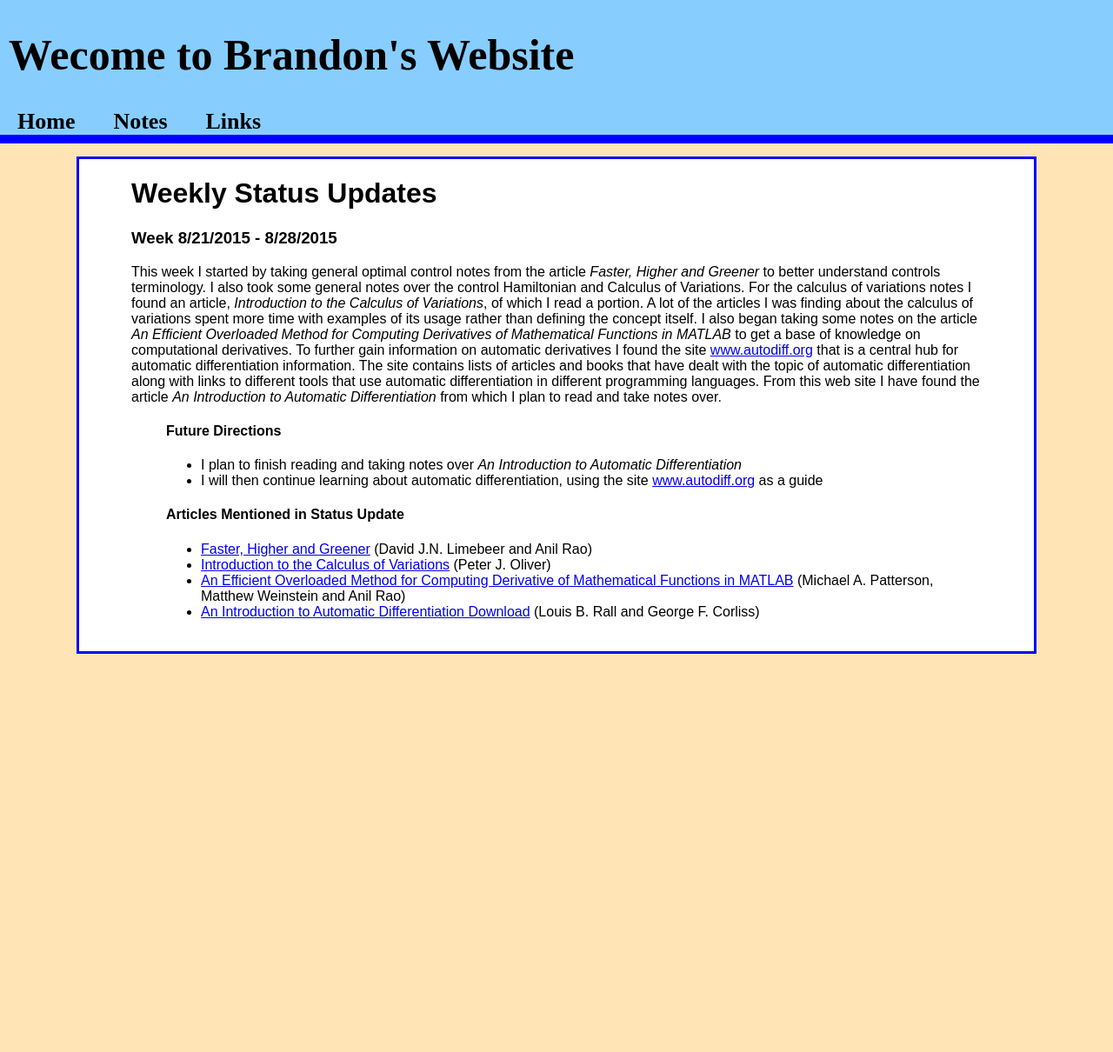
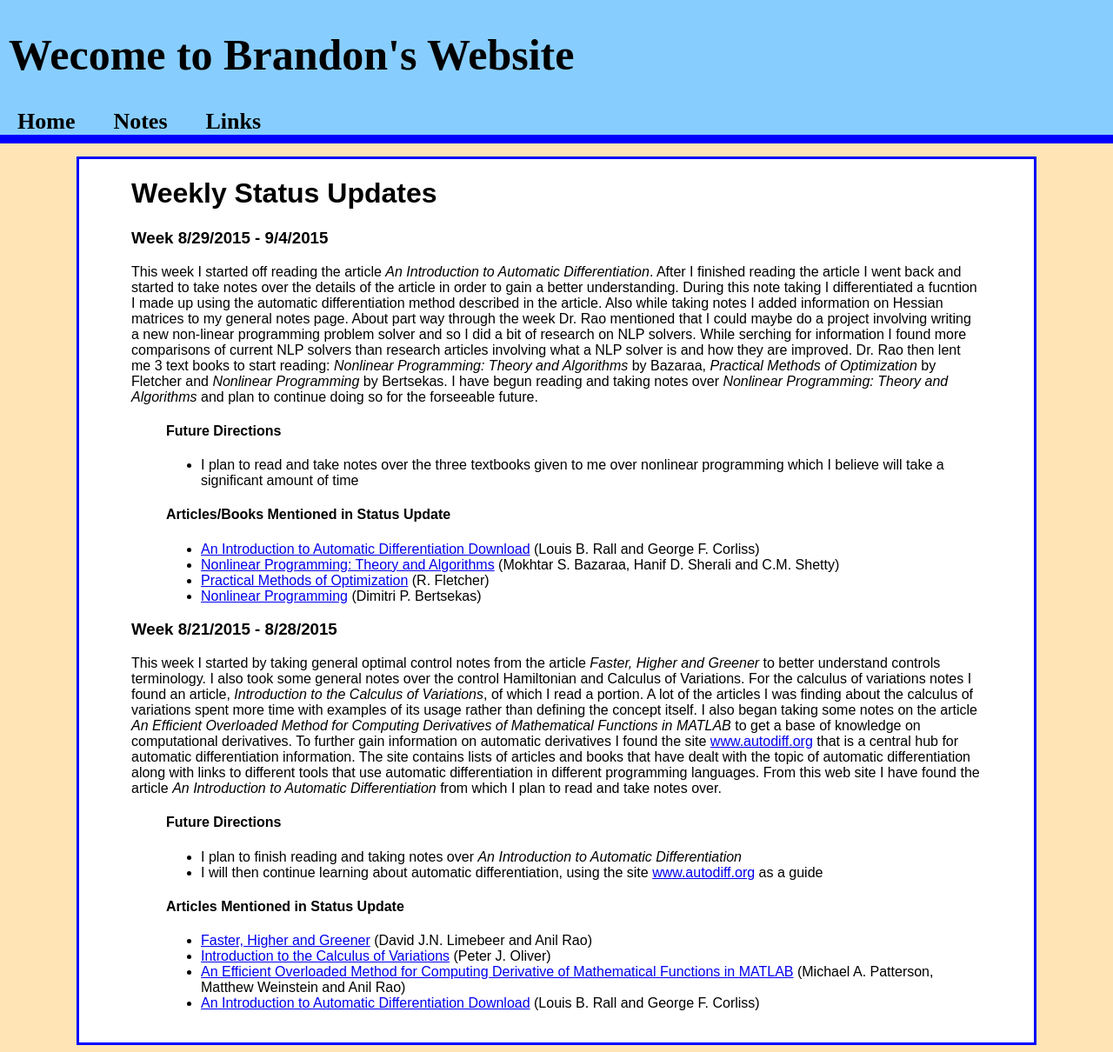
Before and after one commit to jbm950/jbm950.github.io, a Jekyll site: the page built from notes/grad_notes/weekly_status_updates.html, in a window 1280 px wide. Shown: the whole page at 87% size. Built offline with Jekyll 4.4.1, drawn with Linux system fonts in a browser that asks for light colours; Markdown is read by kramdown in place of the engine named in the settings; before the commit the page ends 900 px from its top, so only the background shows below that.

Commit message:
Wrote my weekly status update

```diff
--- a/notes/grad_notes/weekly_status_updates.html
+++ b/notes/grad_notes/weekly_status_updates.html
@@ -14,11 +14,36 @@ title: Weekly Status Updates
 </head>
 <body>
 <h1 id="weekly-status-updates">Weekly Status Updates</h1>
+<h3 id="week-8292015---942015">Week 8/29/2015 - 9/4/2015</h3>
+<p>This week I started off reading the article <em>An Introduction to Automatic Differentiation</em>. After I finished reading the article I went back and started to take notes over the details of the article in order to gain a better understanding. During this note taking I differentiated a fucntion I made up using the automatic differentiation method described in the article. Also while taking notes I added information on Hessian matrices to my general notes page. About part way through the week Dr. Rao mentioned that I could maybe do a project involving writing a new non-linear programming problem solver and so I did a bit of research on NLP solvers. While serching for information I found more comparisons of current NLP solvers than research articles involving what a NLP solver is and how they are improved. Dr. Rao then lent me 3 text books to start reading: <em>Nonlinear Programming: Theory and Algorithms</em> by Bazaraa, <em>Practical Methods of Optimization</em> by Fletcher and <em>Nonlinear Programming</em> by Bertsekas. I have begun reading and taking notes over <em>Nonlinear Programming: Theory and Algorithms</em> and plan to continue doing so for the forseeable future.</p>
+<blockquote>
+<h4 id="future-directions">Future Directions</h4>
+</blockquote>
+<blockquote>
+<ul>
+<li>I plan to read and take notes over the three textbooks given to me over nonlinear programming which I believe will take a significant amount of time</li>
+</ul>
+</blockquote>
+<blockquote>
+<h4 id="articlesbooks-mentioned-in-status-update">Articles/Books Mentioned in Status Update</h4>
+</blockquote>
+<blockquote>
+<ul>
+<li><a href="http://www.eng.mu.edu/corlissg/Pubs/Papers/1996d.ps.gz"
+target="_blank">An Introduction to Automatic Differentiation Download</a> (Louis B. Rall and George F. Corliss)</li>
+<li><a href="http://www.amazon.com/Nonlinear-Programming-Algorithms-Mokhtar-Bazaraa/dp/0471486000"
+target="_blank">Nonlinear Programming: Theory and Algorithms</a> (Mokhtar S. Bazaraa, Hanif D. Sherali and C.M. Shetty)</li>
+<li><a href="http://www.amazon.com/Practical-Methods-Optimization-R-Fletcher/dp/0471494631"
+target="_blank">Practical Methods of Optimization</a> (R. Fletcher)</li>
+<li><a href="http://www.amazon.com/Nonlinear-Programming-Dimitri-P-Bertsekas/dp/1886529000http://www.eng.mu.edu/corlissg/Pubs/Papers/1996d.ps.gz"
+target="_blank">Nonlinear Programming</a> (Dimitri P. Bertsekas)</li>
+</ul>
+</blockquote>
 <h3 id="week-8212015---8282015">Week 8/21/2015 - 8/28/2015</h3>
 <p>This week I started by taking general optimal control notes from the article <em>Faster, Higher and Greener</em> to better understand controls terminology. I also took some general notes over the control Hamiltonian and Calculus of Variations. For the calculus of variations notes I found an article, <em>Introduction to the Calculus of Variations</em>, of which I read a portion. A lot of the articles I was finding about the calculus of variations spent more time with examples of its usage rather than defining the concept itself. I also began taking some notes on the article <em>An Efficient Overloaded Method for Computing Derivatives of Mathematical Functions in MATLAB</em> to get a base of knowledge on computational derivatives. To further gain information on automatic derivatives I found the site <a href="http://www.autodiff.org/"
 target="_blank">www.autodiff.org</a> that is a central hub for automatic differentiation information. The site contains lists of articles and books that have dealt with the topic of automatic differentiation along with links to different tools that use automatic differentiation in different programming languages. From this web site I have found the article <em>An Introduction to Automatic Differentiation</em> from which I plan to read and take notes over.</p>
 <blockquote>
-<h4 id="future-directions">Future Directions</h4>
+<h4 id="future-directions-1">Future Directions</h4>
 </blockquote>
 <blockquote>
 <ul>
```
Also changed, not shown: source/notes/grad_notes/weekly_status_updates.md (+40 -0 lines).
